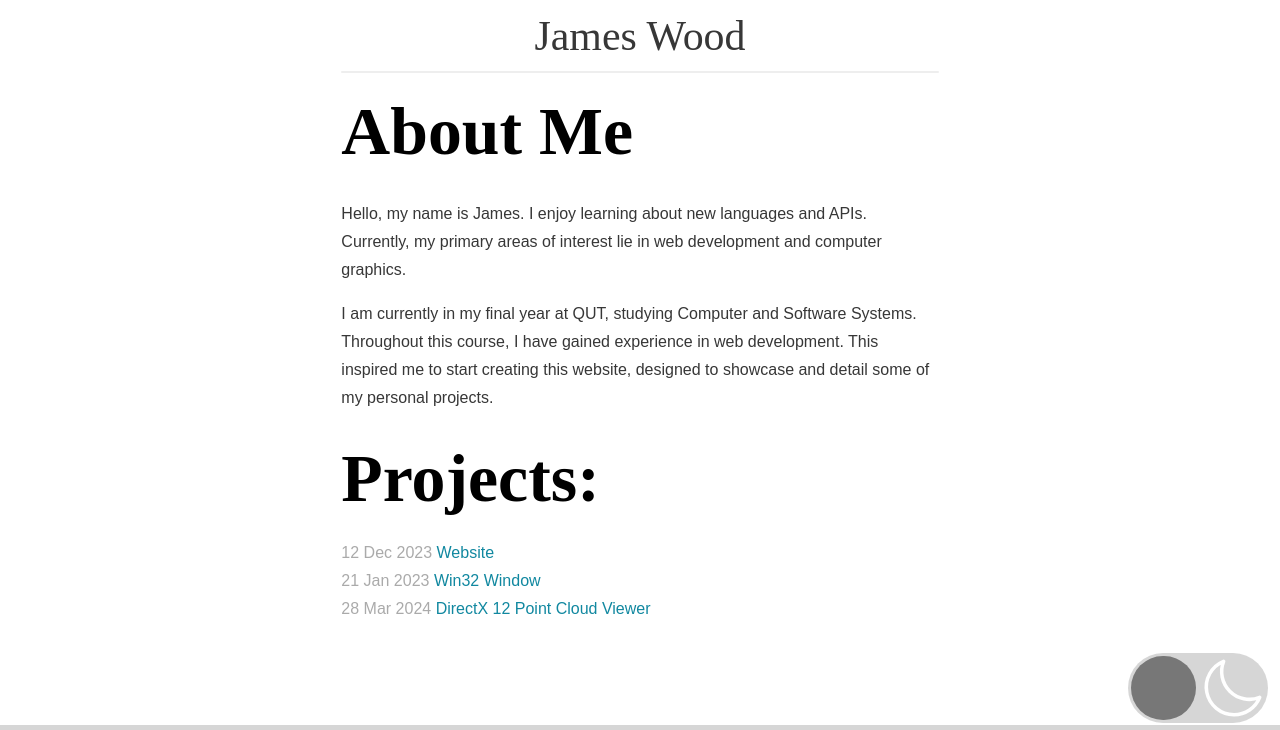
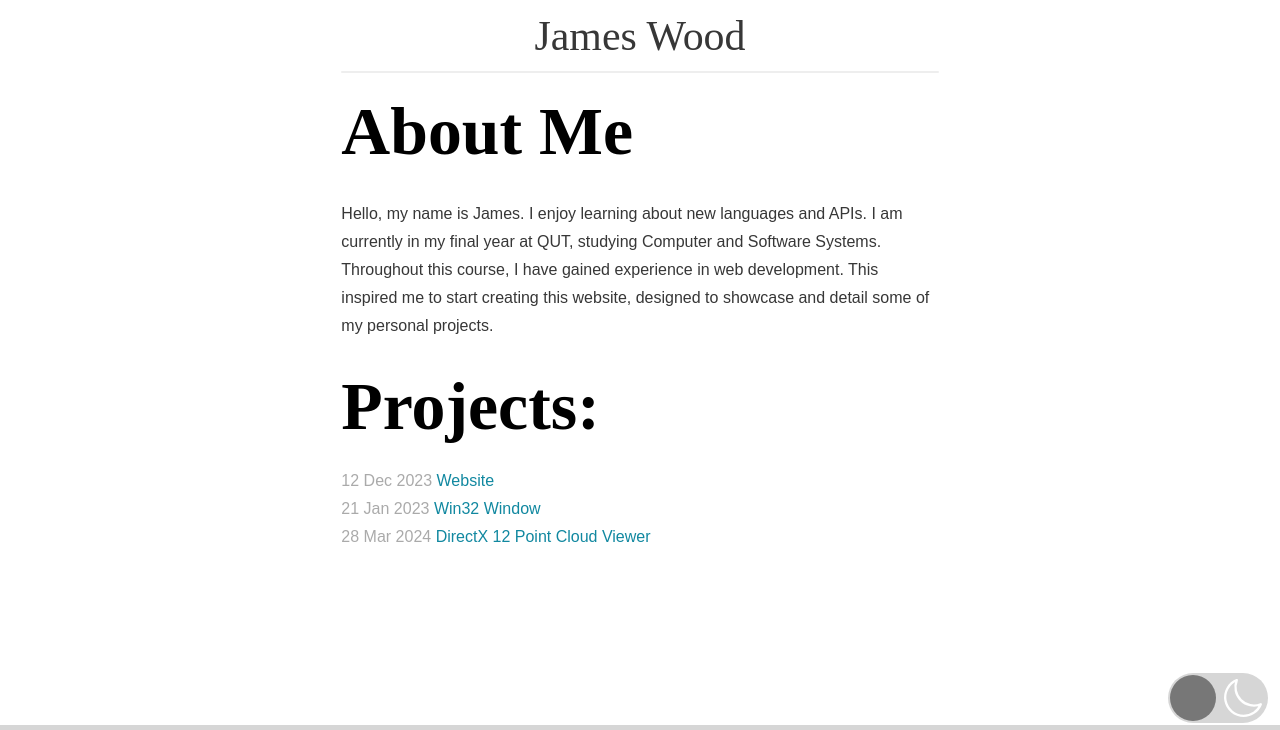
Before and after one commit to james-door/cv, a Gatsby site: page / in a window 1280 px wide. Shown: the top 730 px of the page. Built offline with nearby package versions, Linux system fonts and the light colour scheme; Gatsby itself is replaced by a stand-in of ours; a web font is replaced by a local one.

Commit message:
Fix broken CSS for table

```diff
--- a/package.json
+++ b/package.json
@@ -5,7 +5,7 @@
   "version": "0.1.0",
   "license": "0BSD",
   "scripts": {
-    "deploy": "gatsby build --prefix-paths && gh-pages -d public",
+    "deploy": "gatsby clean && gatsby build --prefix-paths && gh-pages -d public",
     "build": "gatsby build",
     "develop": "gatsby develop",
     "start": "gatsby develop",
--- a/src/pages/index.js
+++ b/src/pages/index.js
@@ -37,14 +37,11 @@ export default function Home({data}) {
           About Me
         </h2>
         <p>
-          Hello, my name is James. I enjoy learning about new languages and APIs. Currently,
-          my primary areas of interest lie in web development and computer graphics.
-        </p>
-        <p>
-           I am currently in my final year at QUT, studying Computer and Software Systems.
-            Throughout this course, I have gained experience in web development. This
-            inspired me to start creating this website, designed to showcase and detail
-            some of my personal projects.
+          Hello, my name is James. I enjoy learning about new languages and APIs.
+          I am currently in my final year at QUT, studying Computer and Software Systems.
+          Throughout this course, I have gained experience in web development. This
+          inspired me to start creating this website, designed to showcase and detail
+          some of my personal projects.
         </p>
 
         <h2>Projects: </h2>
--- a/src/styles/global.css
+++ b/src/styles/global.css
@@ -49,7 +49,7 @@
     --grvsc-border-radius: 10px;
     --grvsc-padding-top: 2rem;
     --grvsc-padding-bottom: 0rem;
-    --dark-button-scale: 0.7;
+    --dark-button-scale: 0.5;
 }
 
 
--- a/src/styles/project.module.css
+++ b/src/styles/project.module.css
@@ -49,6 +49,11 @@
 }
 
 /*Table style*/
+
+.projectBody caption{
+    caption-side: top;
+    text-align: center;
+}
 .projectBody table {
     --border: 2px solid var(--dividing-bar-colour);
     border-radius: 10px;
```
Also changed, not shown: README.md.
